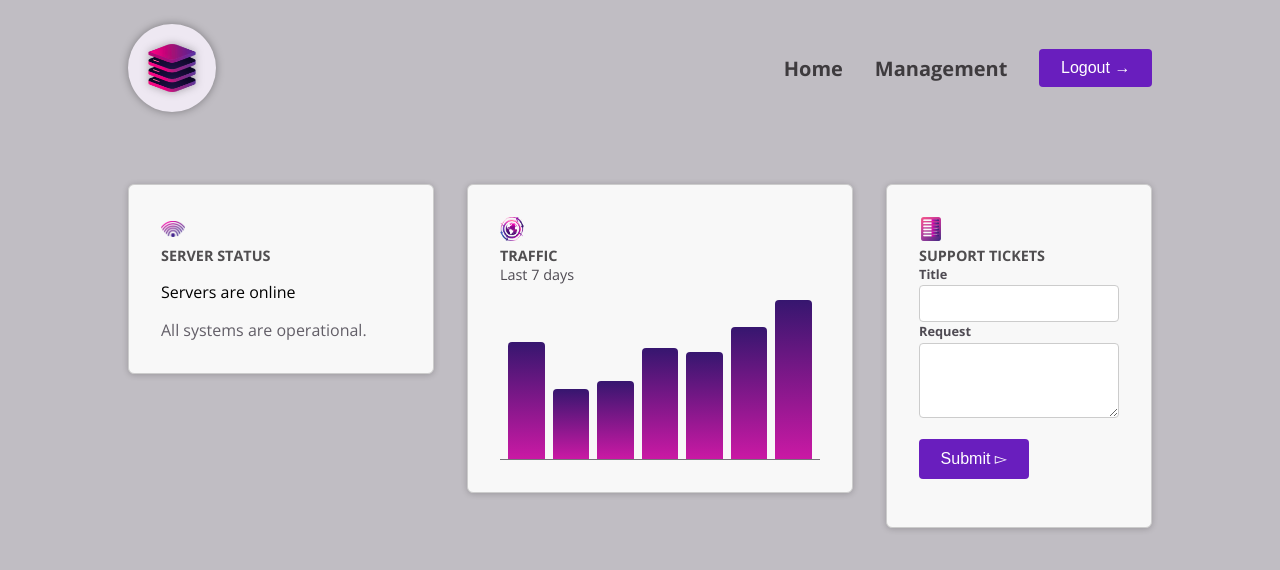
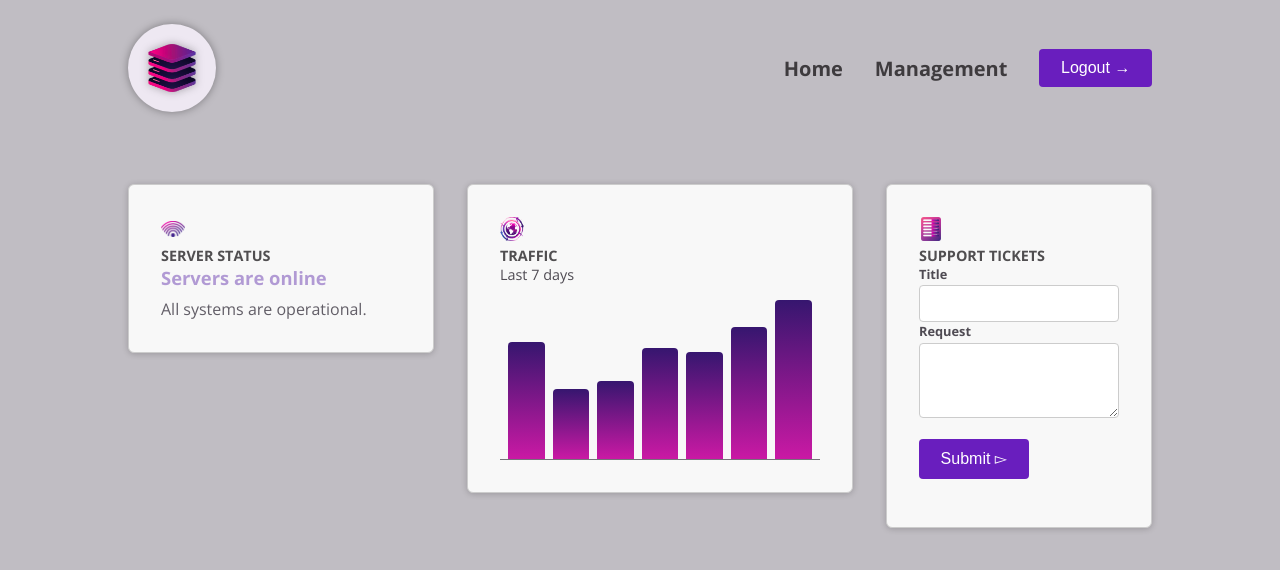
Before and after one commit to JanettaD/Angular-new-practice-demo-application, an Angular app: page / in a window 1280 px wide. Shown: the top 570 px of the page. Built offline with nearby package versions, Linux system fonts and the light colour scheme.

Commit message:
binding CSS classes dynamically

```diff
--- a/src/app/dashboard/server-status/server-status.component.html
+++ b/src/app/dashboard/server-status/server-status.component.html
@@ -1,3 +1,11 @@
+<div
+  [class]="{
+    status: true,
+    'status-online': currentStatus === 'online',
+    'status-offline': currentStatus === 'offline',
+    'status-unknown': currentStatus === 'unknown'
+}"
+>
   @if (currentStatus === 'online') {
   <p>Servers are online</p>
   <p>All systems are operational.</p>
@@ -8,3 +16,4 @@
   <p>Server status is unknown</p>
   <p>Fetching server status failed.</p>
   }
+</div>
--- a/src/app/dashboard/server-status/server-status.component.ts
+++ b/src/app/dashboard/server-status/server-status.component.ts
@@ -6,9 +6,6 @@
   imports: [],
   templateUrl: './server-status.component.html',
   styleUrl: './server-status.component.css',
-  host: {
-    id: "status"
-  }
 })
 export class ServerStatusComponent {
     currentStatus = 'online';
```
Lines whose indentation alone changed are shown as unchanged.
